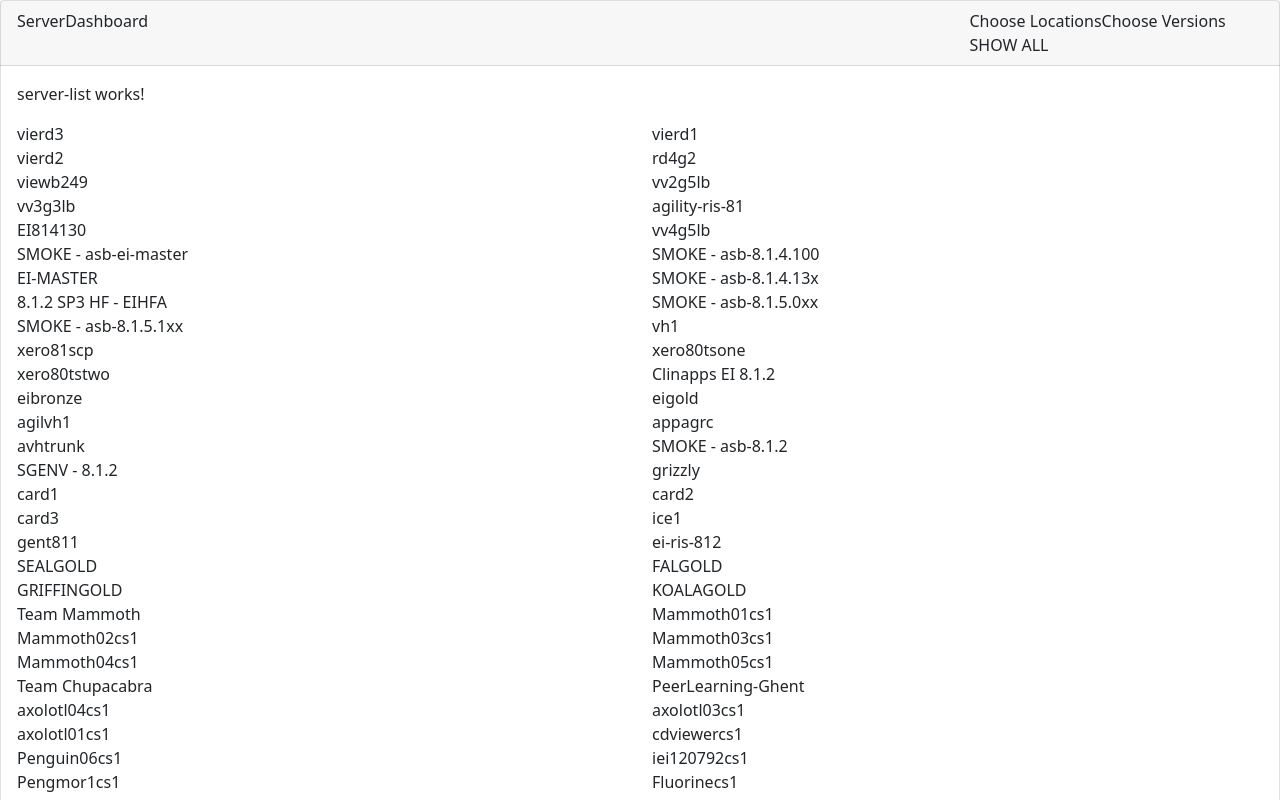
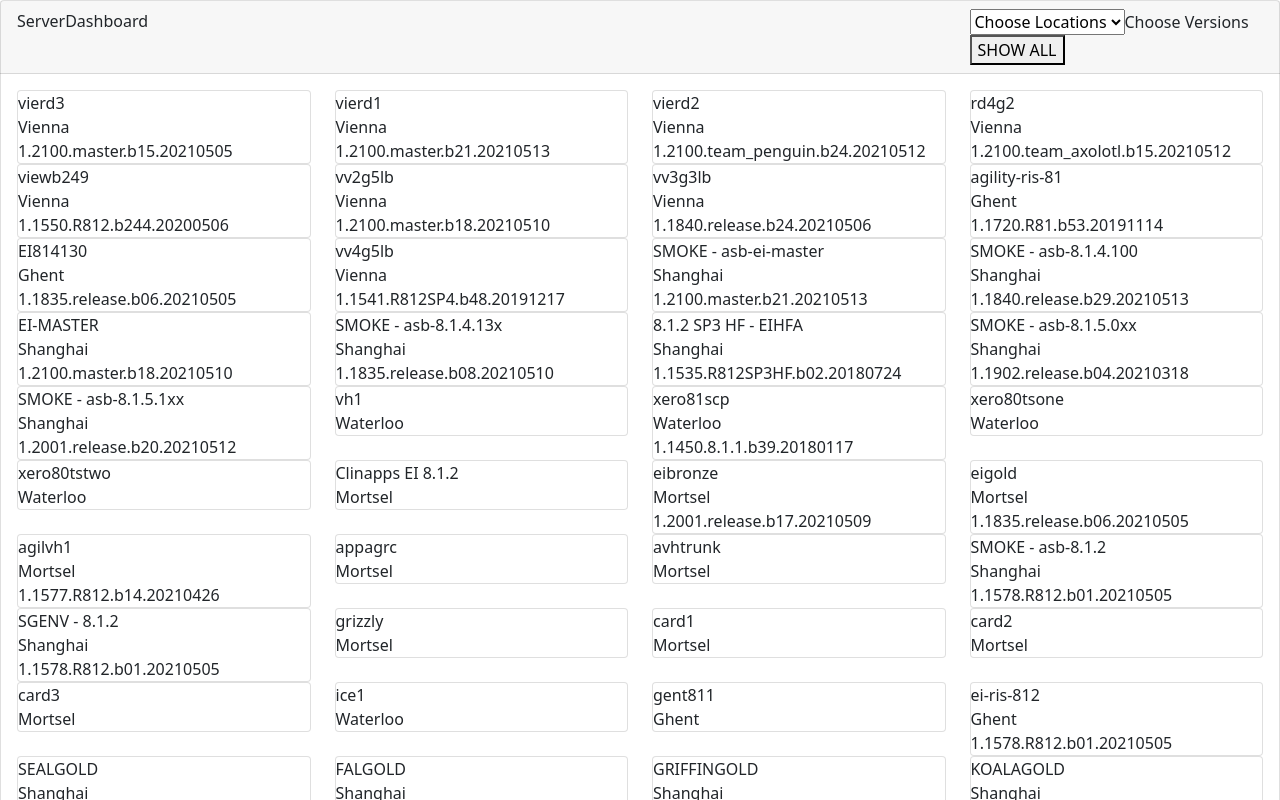
Before and after one commit to whhub/ServerDashboard, an Angular app: page / in a window 1280 px wide. Shown: the top 800 px of the page. Built offline with nearby package versions, Linux system fonts and the light colour scheme.

Commit message:
08 server filter

```diff
--- a/src/app/app.component.html
+++ b/src/app/app.component.html
@@ -1,14 +1,2 @@
-<div class='card'>
-  <div class="card-header row justify-content-between">
-    <div class="col-3">{{ title }}</div>
-    <div  class="col-3">
-      <label>Choose Locations</label>
-      <label>Choose Versions</label>
-      <label>SHOW ALL</label>
-    </div>
-  </div>
-  <div class="card-body">
-      <sd-server-list></sd-server-list>
-  </div>
-</div>
+<sd-server-list></sd-server-list>
 <router-outlet></router-outlet>
--- a/src/app/app.component.ts
+++ b/src/app/app.component.ts
@@ -6,5 +6,4 @@ import { Component } from '@angular/core';
   styleUrls: ['./app.component.css']
 })
 export class AppComponent {
-  title = 'ServerDashboard';
 }
--- a/src/app/servers/server-list/server-list.component.html
+++ b/src/app/servers/server-list/server-list.component.html
@@ -1,6 +1,27 @@
-<p>server-list works!</p>
-<div class="row row-cols-4 row-cols-sm-2 row-cols-xs-1">
-  <div class='col' *ngFor='let server of filteredServers'>
-    <label>{{server.name}}</label>
+<div class='card'>
+  <div class="card-header row justify-content-between">
+    <div class="col-3">ServerDashboard</div>
+    <div class="col-3">
+      <select >
+        <option selected>Choose Locations</option>
+        <option value="1">1</option>
+        <option value="2">2</option>
+        <option value="3">3</option>
+        <option value="4">4</option>
+      </select>
+      <label>Choose Versions</label>
+      <button (click)='showAll()'>SHOW ALL</button>
+    </div>
+  </div>
+  <div class="card-body">
+    <div class="row row-cols-4 row-cols-sm-4 row-cols-xs-1">
+      <div class='col' *ngFor='let server of filteredServers'>
+        <div class='card'>
+          <label>{{server.name}}</label>
+          <label>{{server.location}}</label>
+          <label>{{server.version}}</label>
+        </div>
+      </div>
+    </div>
   </div>
 </div>
--- a/src/app/servers/server-list/server-list.component.ts
+++ b/src/app/servers/server-list/server-list.component.ts
@@ -26,6 +26,10 @@ export class ServerListComponent implements OnInit, OnDestroy {
     })
   }
 
+  showAll(): void {
+    this.filteredServers = this.servers;
+  }
+
   filteredServers: IServer[] = []
   servers: IServer[] = []
 
```
